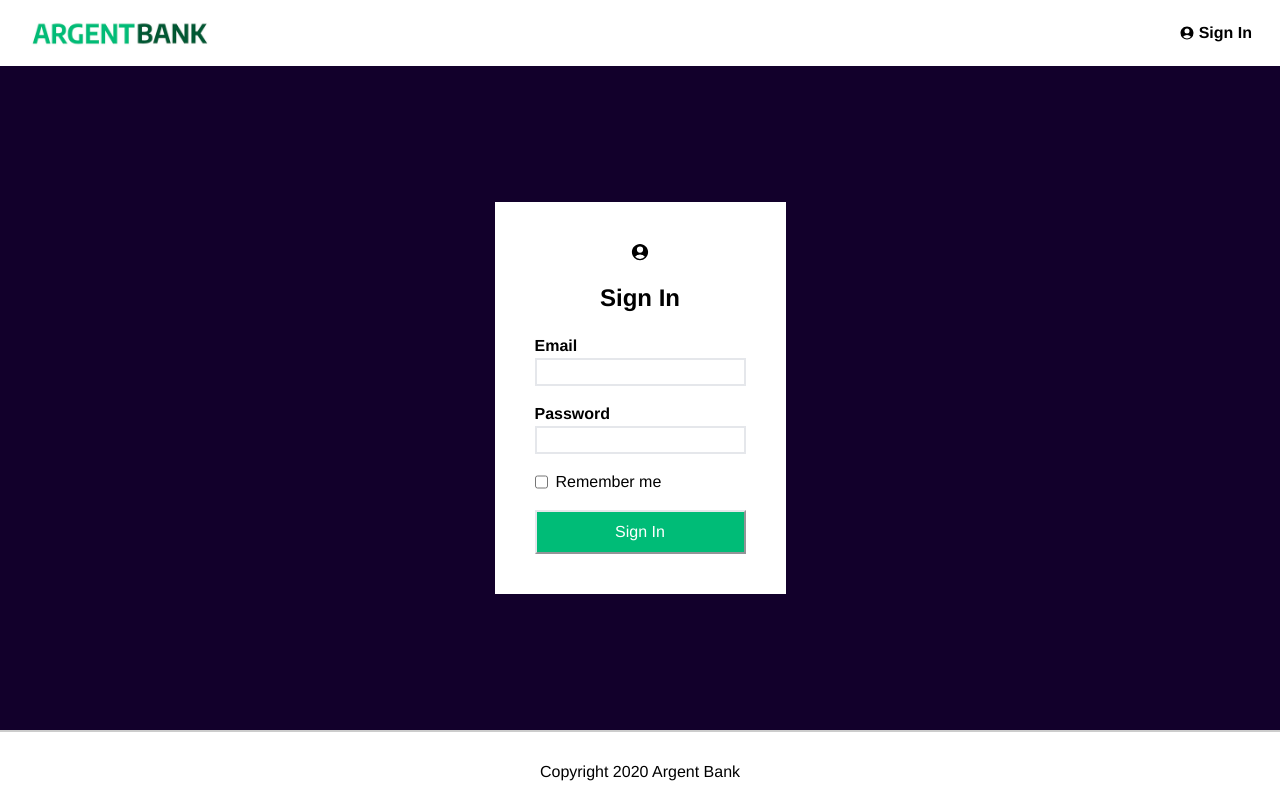
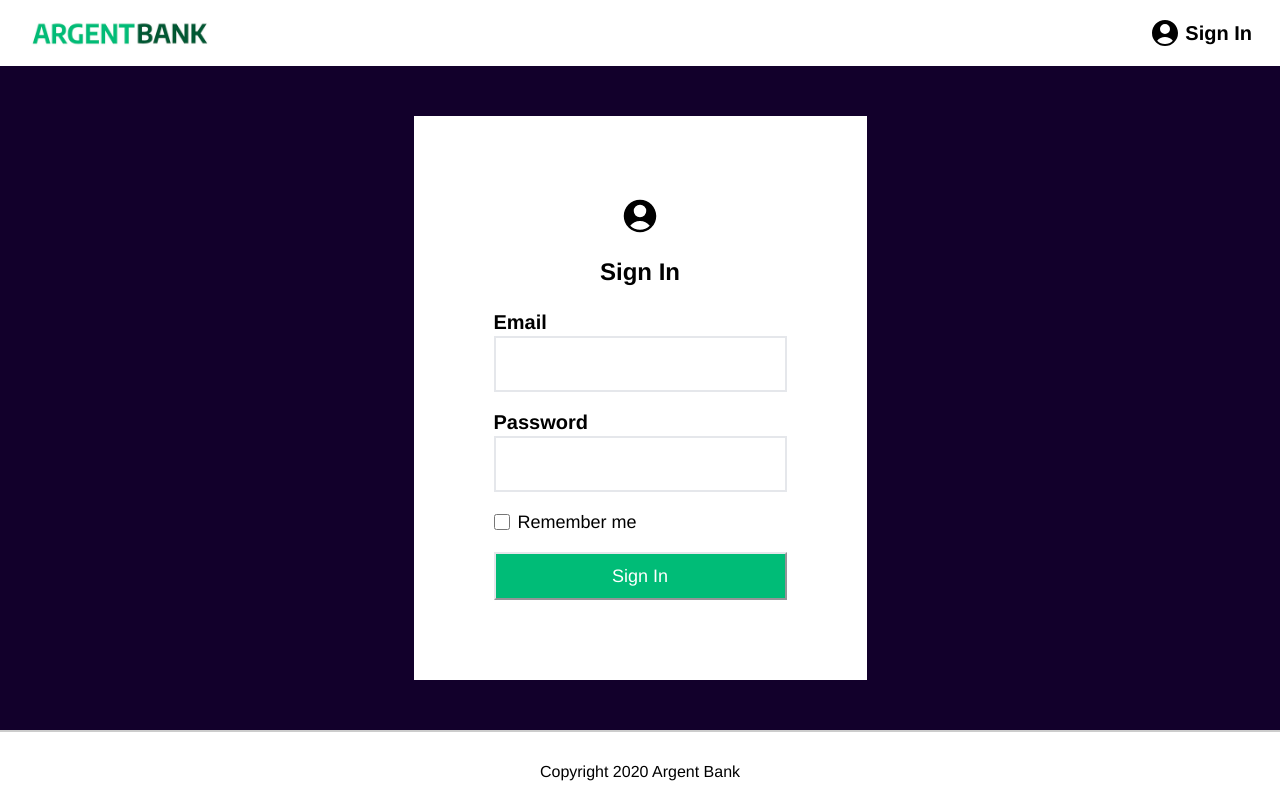
Before and after one commit to tatlapa/ArgentBank-front, a React (Vite) app: page /sign-in in a window 1280 px wide. Built offline with nearby package versions, Linux system fonts and the light colour scheme.

Commit message:
style adjustement header + form

```diff
--- a/src/components/Header.tsx
+++ b/src/components/Header.tsx
@@ -30,24 +30,24 @@ const Header = () => {
             to="/user"
             className="flex gap-1 items-center mr-2 font-bold text-black hover:underline"
           >
-            <UserCircleIcon className="w-4 h-4" />
+            <UserCircleIcon className="w-4 h-4 md:w-8 md:h-8" />
             {user.firstName}
           </Link>
           <Link to="/"
             onClick={userLogout}
             className="flex gap-1 items-center font-bold text-black hover:underline"
           >
-            <ArrowRightOnRectangleIcon className="w-4 h-4" />
-            Sign Out
-          </Link>
+            <ArrowRightOnRectangleIcon className="w-4 h-4 md:w-8 md:h-8" />
+            <p className="md:text-xl">Sign Out</p>
+            </Link>
         </div>
       ) : (
         <Link
           to="/sign-in"
           className="flex gap-1 items-center mr-2 font-bold text-black hover:underline"
         >
-          <UserCircleIcon className="w-4 h-4" />
-          Sign In
+          <UserCircleIcon className="w-4 h-4 md:w-8 md:h-8" />
+          <p className="md:text-xl">Sign In</p>
         </Link>
       )}
     </header>
--- a/src/components/SignInForm.tsx
+++ b/src/components/SignInForm.tsx
@@ -40,48 +40,49 @@ const SignInForm: React.FC = () => {
   };
 
   return (
-    <div className="bg-white flex flex-col p-10 items-center">
-      <UserCircleIcon className="w-5 h-5" />
+    <div className="bg-white flex flex-col p-10 md:p-20 items-center">
+      <UserCircleIcon className="w-10 h-10" />
       <h1 className="my-5 text-2xl font-bold">Sign In</h1>
       <form onSubmit={handleSubmit} className="flex flex-col gap-4">
         <div className="flex flex-col">
           <label htmlFor="email" className="font-bold">
-            Email
+            <p className="md:text-xl">Email</p>
           </label>
           <input
             type="email"
             id="email"
             value={email}
             onChange={(e) => setEmail(e.target.value)}
-            className="border-2"
+            className="border-2 md:p-3 md:text-xl"
             required
           />
         </div>
         <div className="flex flex-col">
           <label htmlFor="password" className="font-bold">
-            Password
+          <p className="md:text-xl">Password</p>
           </label>
           <input
             type="password"
             id="password"
             value={password}
             onChange={(e) => setPassword(e.target.value)}
-            className="border-2"
+            className="border-2 md:p-3 md:text-xl"
             required
           />
         </div>
-        <div className="flex gap-2">
+        <div className="flex gap-2 items-center">
           <input
             type="checkbox"
             id="remember-me"
             checked={rememberMe}
             onChange={() => setRememberMe(!rememberMe)}
+            className="flex md:h-4 md:w-4"
           />
-          <label htmlFor="remember-me">Remember me</label>
+          <label htmlFor="remember-me" className="md:text-lg">Remember me</label>
         </div>
         <button
           type="submit"
-          className="bg-[#00bc77] flex items-center justify-center text-white py-2"
+          className="bg-[#00bc77] flex items-center justify-center text-white py-2 md:text-lg"
         >
           Sign In
         </button>
```
